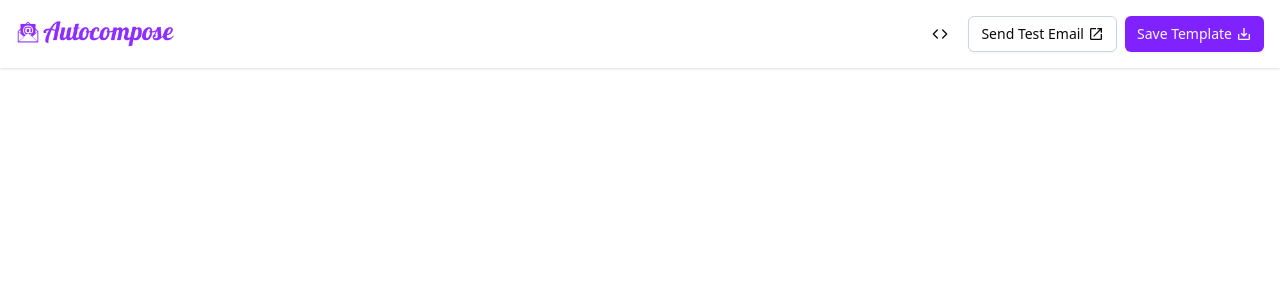
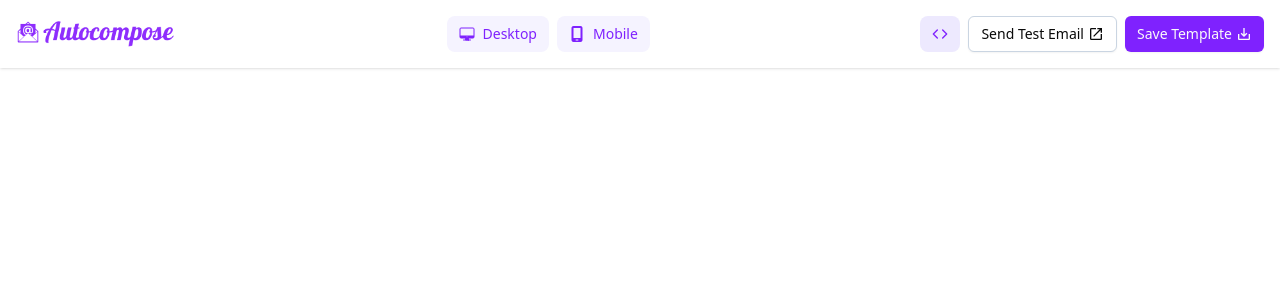
Before and after one commit to utsavpatel562/AutoCompose, a Next.js app: page /editor/1 in a window 1280 px wide. Shown: the top 300 px of the page. Built offline with nearby package versions, Linux system fonts and the light colour scheme; no server answers.

Commit message:
latest update

```diff
--- a/components/ui/EditorHeader.jsx
+++ b/components/ui/EditorHeader.jsx
@@ -3,7 +3,8 @@ import React from "react";
 import { Button } from "./button";
 import { Code } from "lucide-react";
 import { MdSaveAlt, MdOpenInNew } from "react-icons/md";
-
+import { IoDesktopOutline } from "react-icons/io5";
+import { FaMobileScreen } from "react-icons/fa6";
 function EditorHeader() {
   return (
     <>
@@ -16,9 +17,27 @@ function EditorHeader() {
           alt="logo"
           className="hidden sm:block w-40 h-auto"
         />
-
+        <div className="flex items-center gap-2">
+          <Button
+            variant="ghost"
+            className="text-violet-600 bg-violet-50 hover:bg-violet-100 hover:text-violet-500 cursor-pointer"
+          >
+            <IoDesktopOutline />
+            Desktop
+          </Button>
+          <Button
+            variant="ghost"
+            className="text-violet-600 bg-violet-50 hover:bg-violet-100 hover:text-violet-500 cursor-pointer"
+          >
+            <FaMobileScreen />
+            Mobile
+          </Button>
+        </div>
         <div className="flex items-center flex-wrap gap-2 sm:justify-end">
-          <Button variant="ghost" className="cursor-pointer">
+          <Button
+            variant="ghost"
+            className="cursor-pointer bg-violet-100 text-violet-600 hover:bg-violet-50"
+          >
             <Code />
           </Button>
           <Button
```
